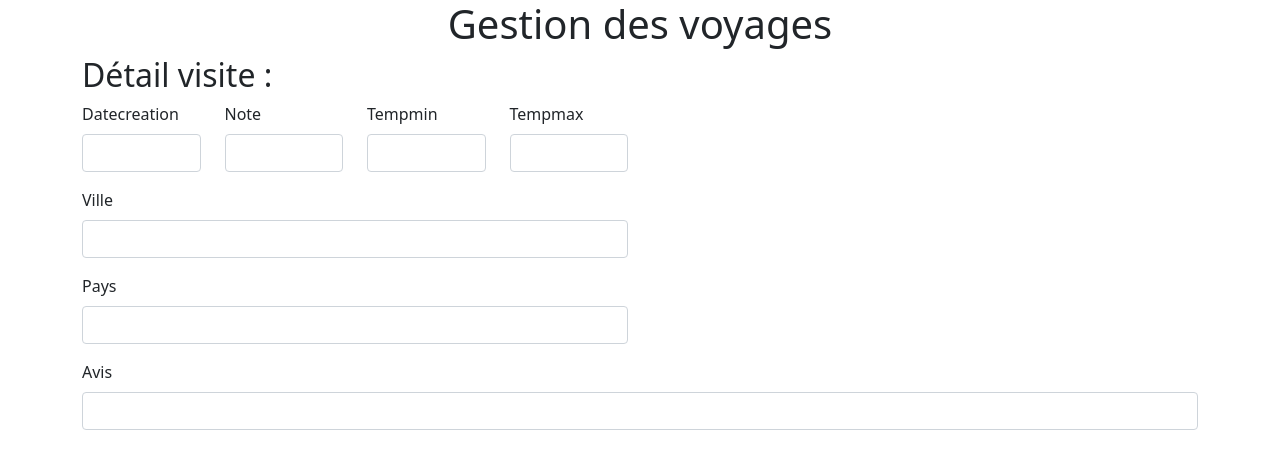
After one commit to S-T-L/mesvoyages, a Symfony app: template templates/admin/admin.voyage.edit.html.twig in a window 1280 px wide. The commit adds this page. Shown: the top 469 px of the page. Run offline with Twig, Linux system fonts and the light colour scheme; the template is opened without the code that fills it, so the values that code supplies are empty; form fields are guessed from the names that the template uses; some libraries are stand-ins or nearby versions.

Commit message:
Phase 11 : ORM - formulaire pour modifier une visite

```diff
--- /dev/null
+++ b/templates/admin/admin.voyage.edit.html.twig
@@ -0,0 +1,38 @@
+{% extends "baseadmin.html.twig" %}
+
+{% block body %}
+    <h2>Détail visite :</h2>
+    {{ form_start(formvisite) }}
+    <div class="row">
+        <div class="col">
+            <div class="row">
+                <div class="col auto">
+                    {{ form_row(formvisite.datecreation) }}
+                </div>
+                <div class="col">
+                    {{ form_row(formvisite.note) }}
+                </div>
+                <div class="col">
+                    {{ form_row(formvisite.tempmin) }}
+                </div>
+                <div class="col">
+                    {{ form_row(formvisite.tempmax) }}
+                </div>
+            </div>
+            {{ form_row(formvisite.ville) }}
+            {{ form_row(formvisite.pays) }}
+        </div>
+        <div class="col">
+            <!--emplacement image -->
+        </div>
+    </div>
+    <div class="row">
+        <div class="col">
+            {{ form_row(formvisite.avis) }}
+        </div>
+    </div>
+
+
+
+    {{ form_end(formvisite) }}
+{% endblock %}
--- a/templates/admin/admin.voyages.html.twig
+++ b/templates/admin/admin.voyages.html.twig
@@ -38,7 +38,7 @@
                         </h5>
                     </td>
                     <td>
-                        <a href="#" class="btn btn-secondary">Editer</a>
+                        <a href="{{ path('admin.voyage.edit', {id:visite.id}) }}" class="btn btn-secondary">Editer</a>
                         <a href="{{ path('admin.voyage.suppr', {id:visite.id}) }}" class="btn btn-danger" onclick="return confirm('Etes vous sûr de vouloir supprimer {{visite.ville}} ?');">Supprimer</a>
                     </td>
                 </tr>
```
Also changed, not shown: src/Controller/admin/AdminVoyagesController.php (+20 -1 lines), src/Form/VisiteType.php (added, +42 -0 lines), src/Repository/VisiteRepository.php (+16 -1 lines), 1 other file.
